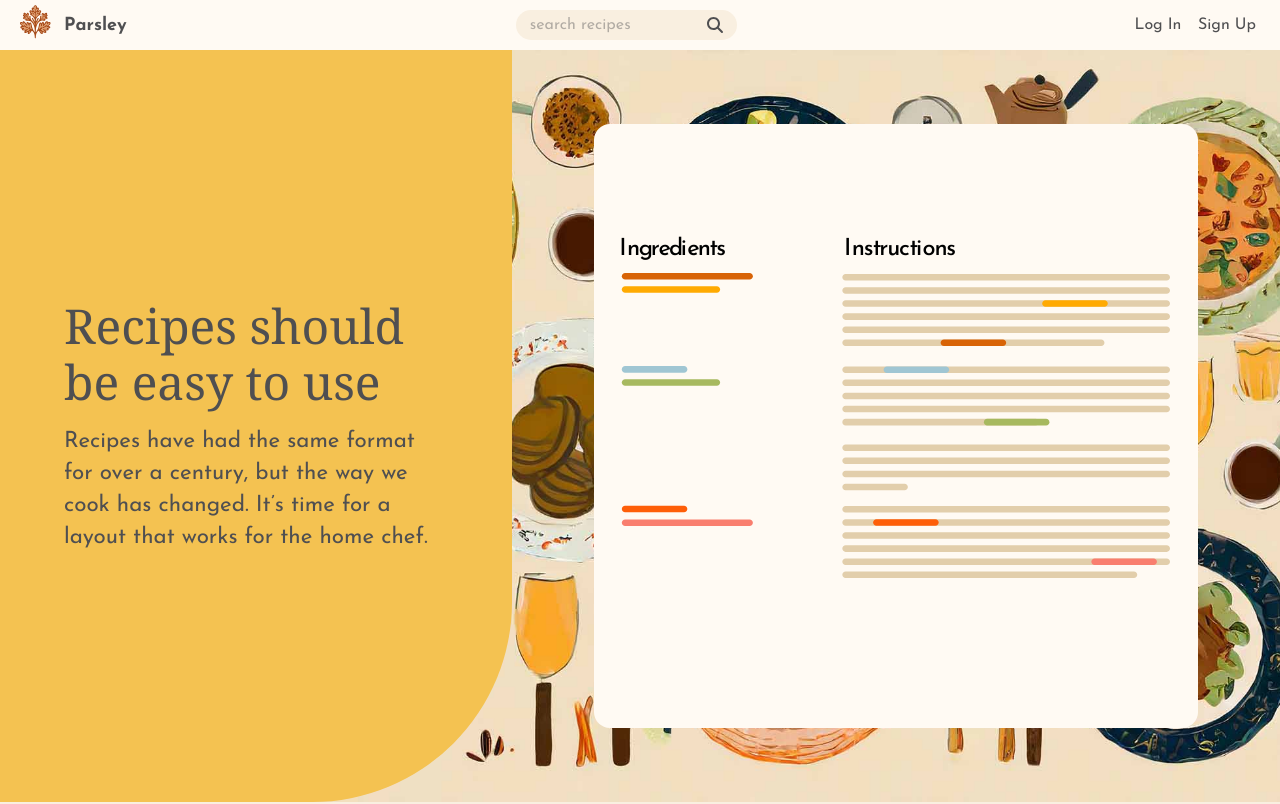
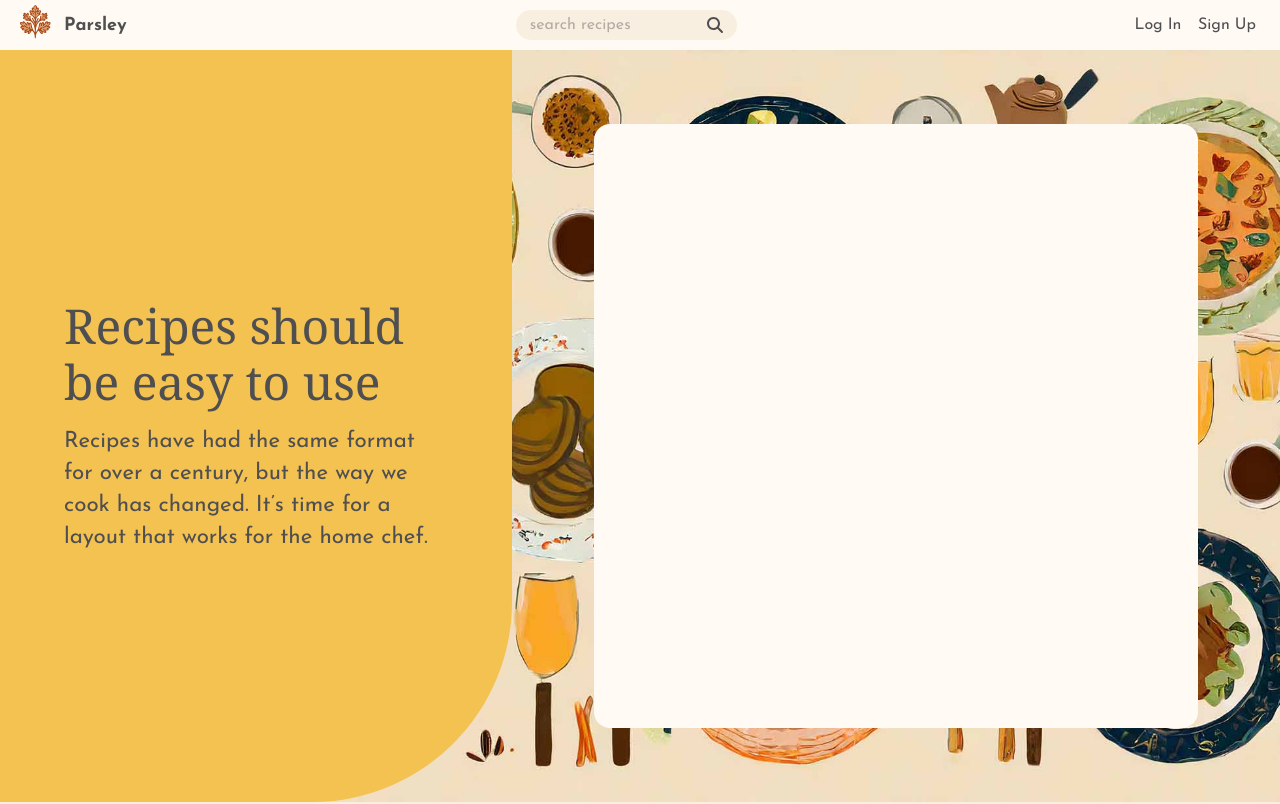
Before and after one commit to StuFleisher/Parsley-Frontend, a React (Create React App) app: page / in a window 1280 px wide. Shown: the top 804 px of the page. Built offline with nearby package versions, Linux system fonts and the light colour scheme; no server answers; a web font is replaced by a local one.

Commit message:
Testing animation error in build

```diff
--- a/src/pages/Homepage.tsx
+++ b/src/pages/Homepage.tsx
@@ -1,6 +1,6 @@
 
-import Lottie from "lottie-react";
-import explainerAnimation from "../animations/recipeTransform.json";
+// import Lottie from "lottie-react";
+// import explainerAnimation from "../animations/recipeTransform.json";
 
 import Box from "@mui/material/Box";
 import Typography from "@mui/material/Typography";
@@ -48,7 +48,7 @@ function Homepage({ register }: props) {
                         src="/images/hero-banner.jpg">
                     </Box>
                     <Box className="Homepage-animation">
-                        <Lottie loop animationData={explainerAnimation} />
+                        {/* <Lottie loop animationData={explainerAnimation} /> */}
                     </Box>
 
                 </Stack>
```
